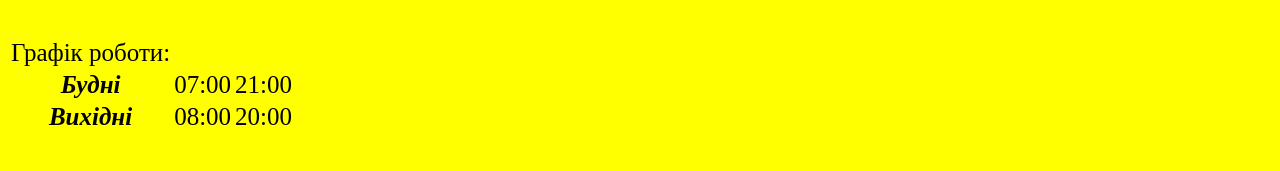
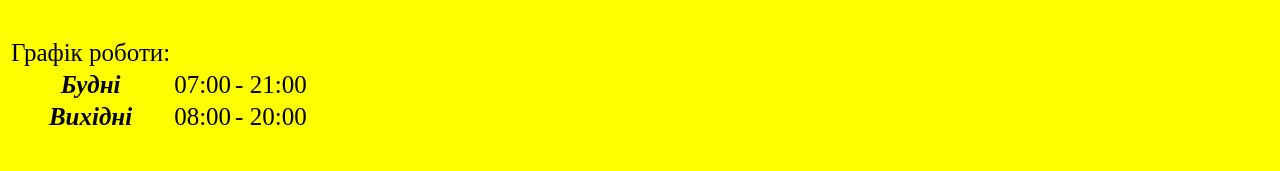
Before and after one commit to NAZarelo/LEGO, a plain HTML site: page index.html in a window 1280 px wide. Shown: the part 1993-2164 px from the top of the page. Drawn offline with Linux system fonts and the light colour scheme.

Commit message:
Update index.html

```diff
--- a/index.html
+++ b/index.html
@@ -75,7 +75,7 @@
                         07:00
                     </td>
                     <td>
-                        21:00
+                        - 21:00
                     </td>
                 </tr>
                 <tr>
@@ -86,7 +86,7 @@
                         08:00
                     </td>
                     <td>
-                        20:00
+                        - 20:00
                     </td>
                 </tr>
         </table>
```
